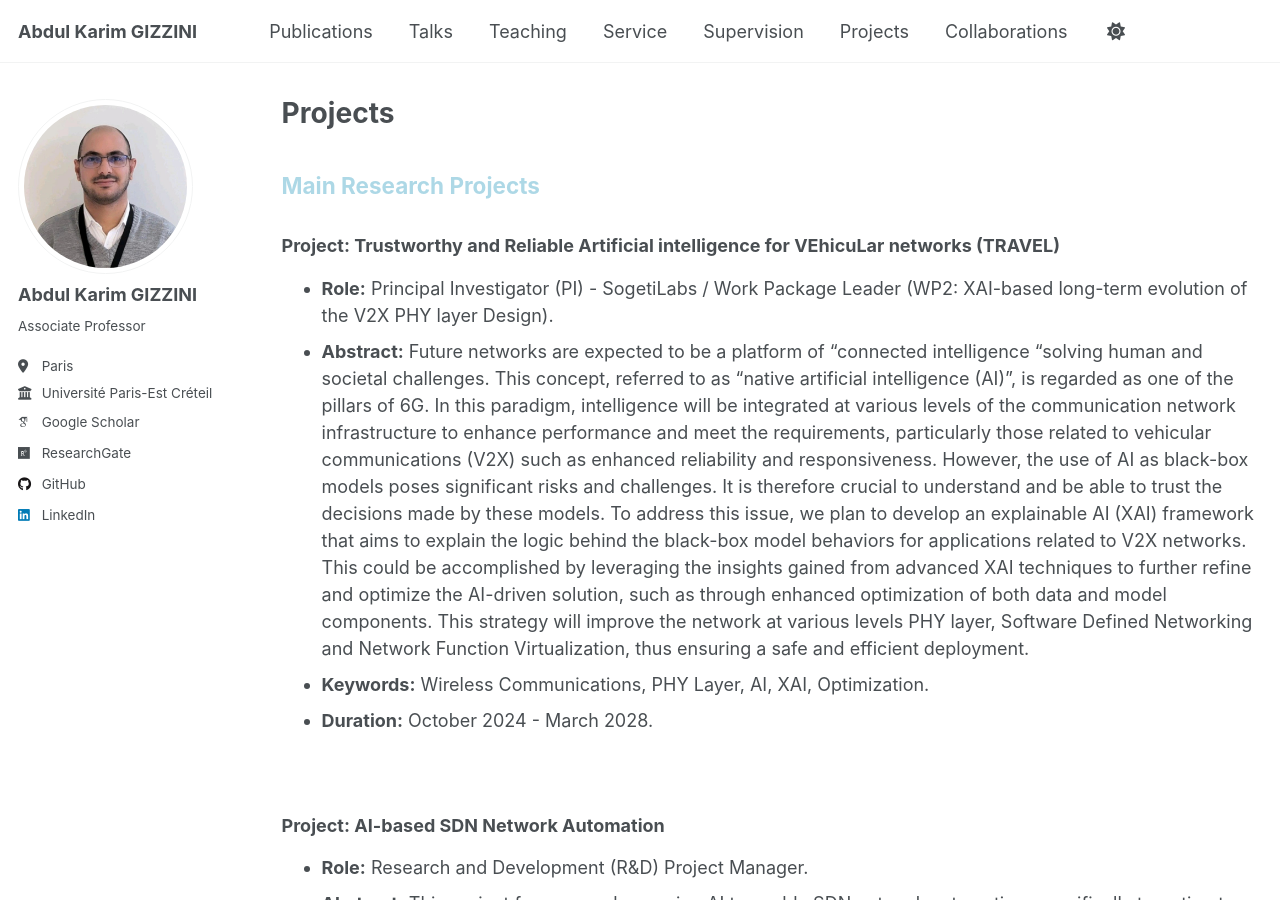
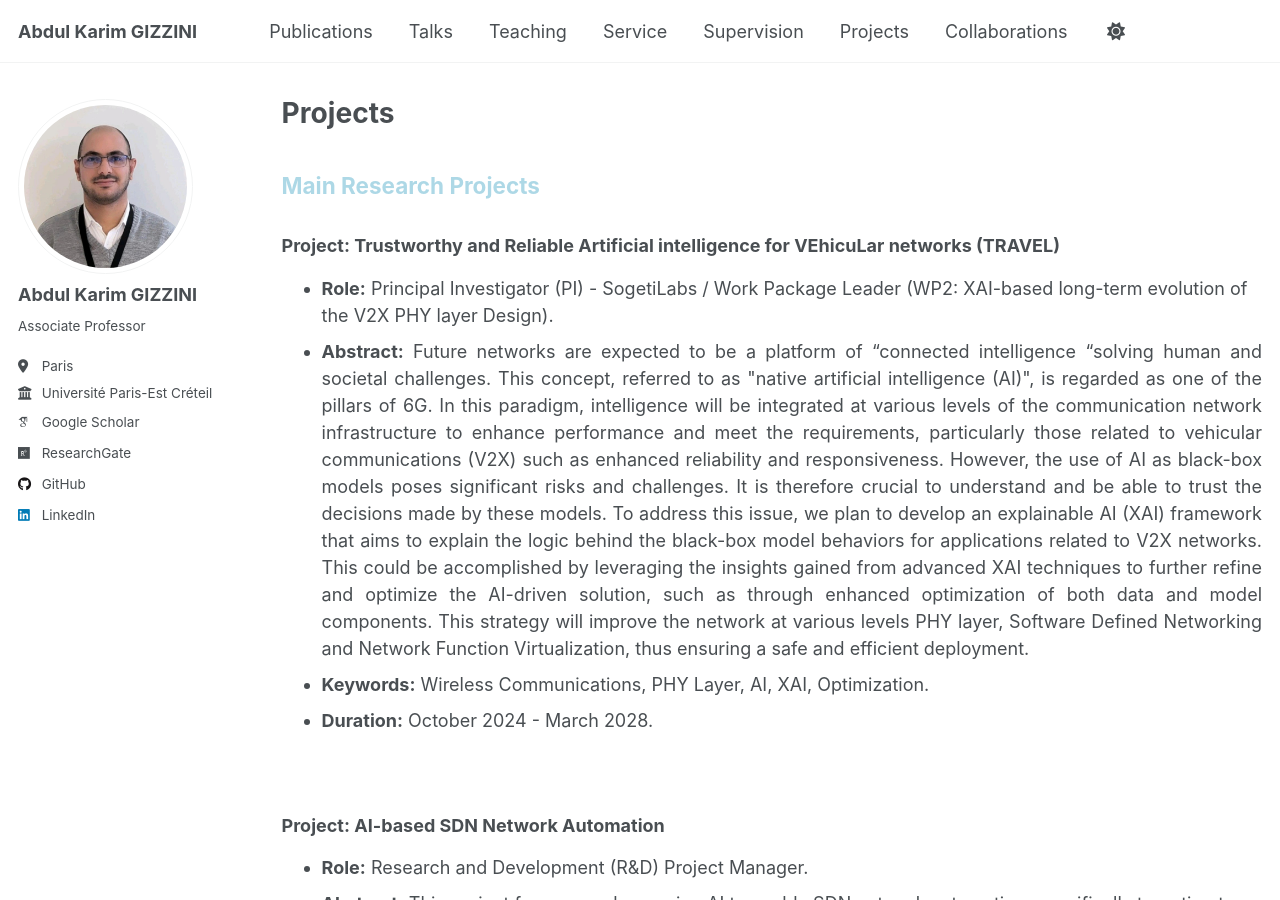
Before and after one commit to abdulkarimgizzini/abdulkarimgizzini-website, a Jekyll site: the page built from _pages/projects.md, in a window 1280 px wide and 900 px high. Built offline with Jekyll 4.4.1, drawn with Linux system fonts in a browser that asks for light colours; some web fonts are replaced; a script that is not in the unit is left out.

Commit message:
Update projects.md

```diff
--- a/_pages/projects.md
+++ b/_pages/projects.md
@@ -11,7 +11,7 @@
 ### Project: Trustworthy and Reliable Artificial intelligence for VEhicuLar networks (TRAVEL)
 
 * **Role:** Principal Investigator (PI) - SogetiLabs / Work Package Leader (WP2: XAI-based long-term evolution of the V2X PHY layer Design).
-* **Abstract:** Future networks are expected to be a platform of “connected intelligence “solving human and societal challenges. This concept, referred to as "native artificial intelligence (AI)", is regarded as one of the pillars of 6G. In this paradigm, intelligence will be integrated at various levels of the communication network infrastructure to enhance performance and meet the requirements, particularly those related to vehicular communications (V2X) such as enhanced reliability and responsiveness. However, the use of AI as black-box models poses significant risks and challenges. It is therefore crucial to understand and be able to trust the decisions made by these models. To address this issue, we plan to develop an explainable AI (XAI) framework that aims to explain the logic behind the black-box model behaviors for applications related to V2X networks. This could be accomplished by leveraging the insights gained from advanced XAI techniques to further refine and optimize the AI-driven solution, such as through enhanced optimization of both data and model components. This strategy will improve the network at various levels PHY layer, Software Defined Networking and Network Function Virtualization, thus ensuring a safe and efficient deployment.
+* <div style="text-align: justify;"><strong>Abstract:</strong> Future networks are expected to be a platform of “connected intelligence “solving human and societal challenges. This concept, referred to as "native artificial intelligence (AI)", is regarded as one of the pillars of 6G. In this paradigm, intelligence will be integrated at various levels of the communication network infrastructure to enhance performance and meet the requirements, particularly those related to vehicular communications (V2X) such as enhanced reliability and responsiveness. However, the use of AI as black-box models poses significant risks and challenges. It is therefore crucial to understand and be able to trust the decisions made by these models. To address this issue, we plan to develop an explainable AI (XAI) framework that aims to explain the logic behind the black-box model behaviors for applications related to V2X networks. This could be accomplished by leveraging the insights gained from advanced XAI techniques to further refine and optimize the AI-driven solution, such as through enhanced optimization of both data and model components. This strategy will improve the network at various levels PHY layer, Software Defined Networking and Network Function Virtualization, thus ensuring a safe and efficient deployment.</div>
 * **Keywords:** Wireless Communications, PHY Layer, AI, XAI, Optimization.
 * **Duration:** October 2024 - March 2028.
 
```
